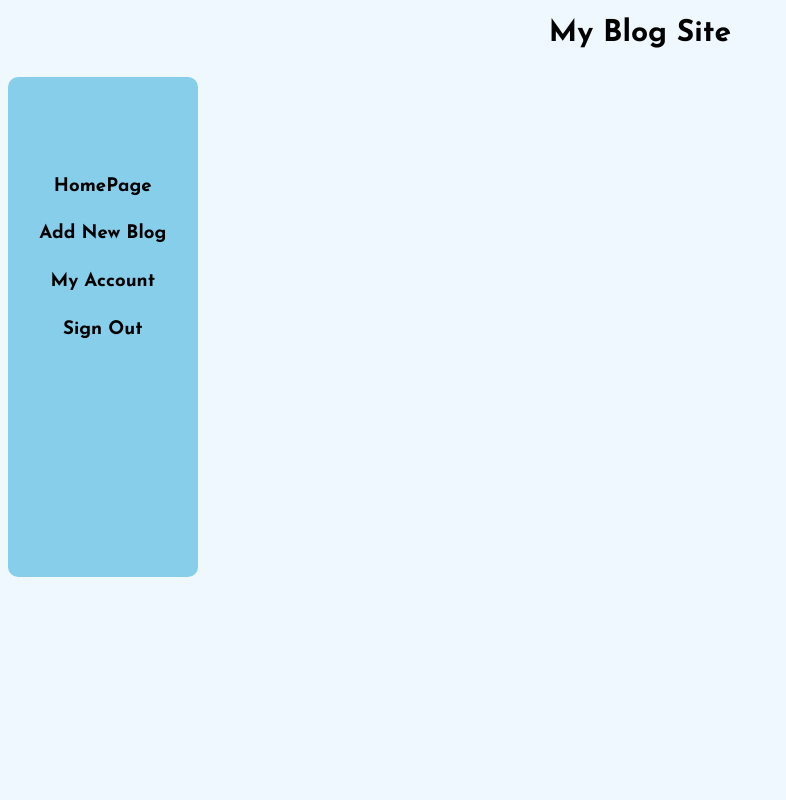
After one commit to jaclynsunardi/Python-Blog, a Flask app: page /homepage in a window 1280 px wide. The commit adds this page. Shown: the whole page, without its empty margins (0-786 px from the left). Run offline with Flask 3, Linux system fonts and the light colour scheme.

Commit message:
added navigation bar

```diff
--- a/app.py
+++ b/app.py
@@ -17,6 +17,10 @@ def signup():
 def login():
     return render_template('login.html')
 
+@app.route('/homepage', methods=["GET", "POST", "PATCH", "PUT"])
+
+def homepage():
+    return render_template('homepage.html')
 
 if __name__ == '__main__':
     app.run(debug=True)
--- /dev/null
+++ b/static/homepage.css
@@ -0,0 +1,56 @@
+@import url('https://fonts.googleapis.com/css2?family=Josefin+Sans:ital,wght@0,100..700;1,100..700&family=Montserrat:ital,wght@0,100..900;1,100..900&display=swap');
+
+.josefin-sans-light {
+    font-family: "Josefin Sans", sans-serif;
+    font-weight: 300;
+}
+
+.josefin-sans-regular {
+    font-family: "Josefin Sans", sans-serif;
+    font-weight: 400;
+}
+
+* {
+    font-family: "Josefin Sans", sans-serif;
+}
+
+body {
+    background-color: aliceblue;
+    font-family: "Josefin Sans", sans-serif;
+}
+
+.homepageheader {
+    height: 50px;
+}
+
+.homepageheader header {
+    display: flex;
+    justify-content: center;
+    text-align: center;
+    font-size: 30px;
+    font-weight: bold;
+    padding-top: 10px;
+}
+
+.navigation {
+    height: 500px;
+    width: 15%;
+    background-color: skyblue;
+    border-radius: 10px;
+}
+
+.navigation h3 {
+    display: flex;
+    justify-content: center;
+    text-align: center;
+    cursor: pointer;
+    padding-top: 10px;
+}
+
+.navigation :nth-child(1) {
+    padding-top: 100px;
+}
+
+.navigation h3:hover {
+    color: white;
+}
--- a/static/signup.js
+++ b/static/signup.js
@@ -0,0 +1,5 @@
+document.addEventListener('DOMContentLoaded', function() {
+    document.getElementById('access').addEventListener('click', function() {
+        window.location.href = "/homepage";
+    });
+});
--- /dev/null
+++ b/templates/homepage.html
@@ -0,0 +1,20 @@
+<html lang="en">
+<head>
+    <meta charset="UTF-8">
+    <meta name="viewport" content="width=device-width, initial-scale=1.0">
+    <link rel="stylesheet" href="/static/homepage.css">
+    <script src="/static/homepage.js"></script>
+    <title>Blog HomePage</title>
+</head>
+<body>
+    <div class="homepageheader">
+        <header>My Blog Site</header>
+    </div>
+    <div class="navigation">
+        <h3>HomePage</h3>
+        <h3>Add New Blog</h3>
+        <h3>My Account</h3>
+        <h3>Sign Out</h3>
+    </div>
+</body>
+</html>
--- a/templates/signup.html
+++ b/templates/signup.html
@@ -21,7 +21,7 @@
         <input type="text" id="Password" name="Password">
     </div>
     <div class="register">
-        <button> Signup </button>
+        <button id="access"> Signup </button>
     </div>
 </body>
 </html>
```
Also changed, not shown: static/homepage.js (added).
